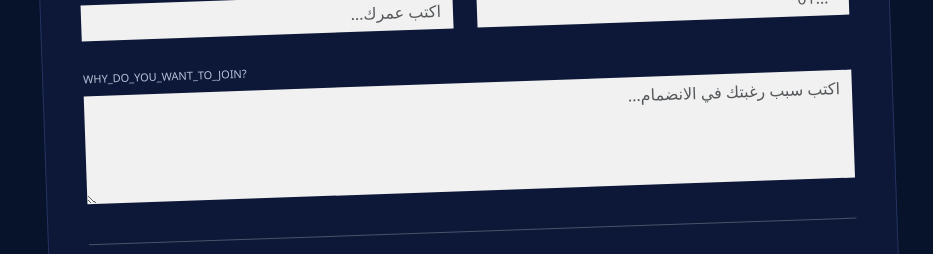
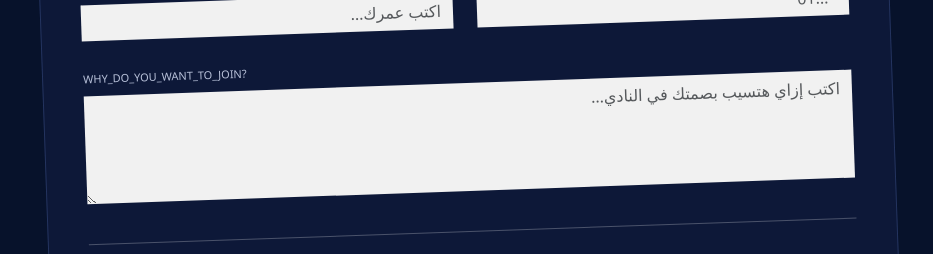
Before and after one commit to Noran-Fawzy/hack-club, a React (Vite) app: page / in a window 1280 px wide. Shown: the part 3288-3542 px from the top of the page, without its empty margins (173-1106 px from the left). Built offline with nearby package versions, Linux system fonts and the light colour scheme.

Commit message:
Update application form

```diff
--- a/src/components/Form/form.jsx
+++ b/src/components/Form/form.jsx
@@ -136,7 +136,7 @@ function Form() {
                   <textarea
                     rows="4"
                     className="form-control custom-input"
-                    placeholder="اكتب سبب رغبتك في الانضمام..."
+                    placeholder="اكتب إزاي هتسيب بصمتك في النادي..."
                     value={whyJoin}
                     onChange={(e) => setWhyJoin(e.target.value)}
                     required
```
